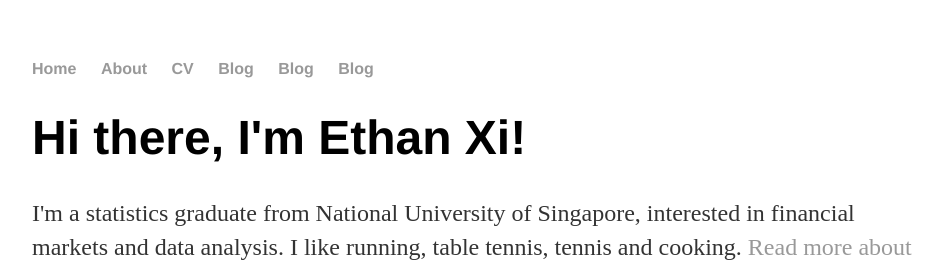
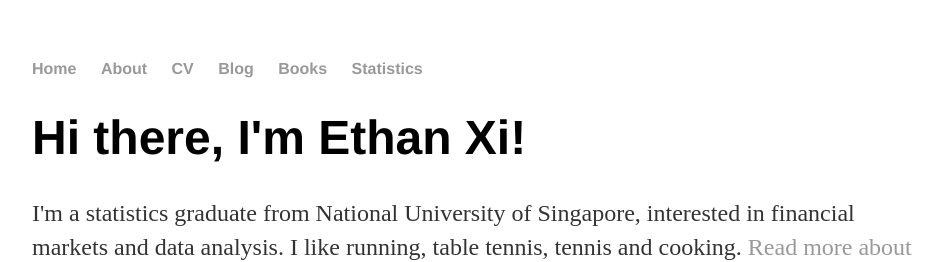
Before and after one commit to Ethan-Xi/Ethan-Xi.github.io, a Jekyll site: the page built from index.html, in a window 1280 px wide. Shown: the top 262 px of the page, without its empty margins (160-1100 px from the left). Built offline with Jekyll 4.4.1, drawn with Linux system fonts in a browser that asks for light colours.

Commit message:
Update default.html

```diff
--- a/_layouts/default.html
+++ b/_layouts/default.html
@@ -12,8 +12,8 @@
 		        	<li><a href="/about">About</a></li>
 	        		<li><a href="/cv">CV</a></li>
 	        		<li><a href="/blog">Blog</a></li>
-				<li><a href="/books">Blog</a></li>
-				<li><a href="/statistics">Blog</a></li>
+				<li><a href="/books">Books</a></li>
+				<li><a href="/statistics">Statistics</a></li>
 	    		</ul>
 			</nav>
 			<div class="container">
```
